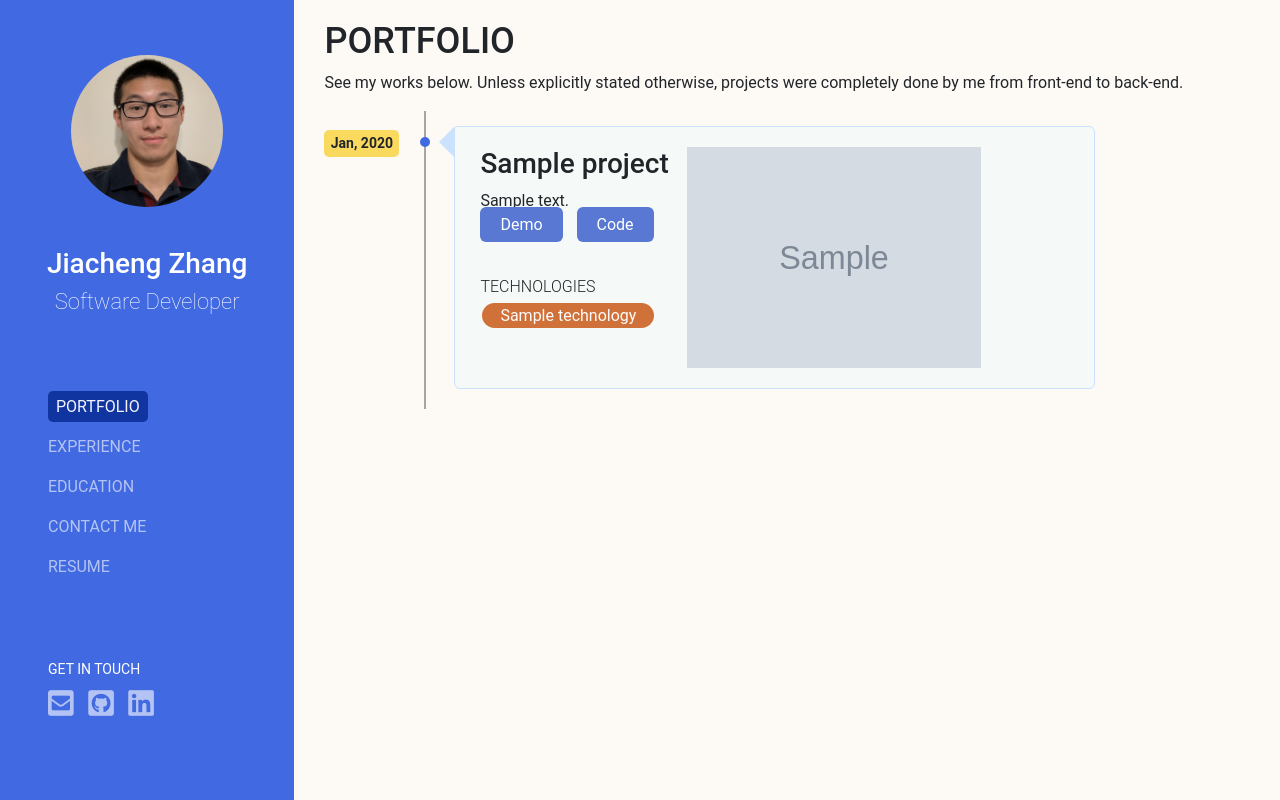
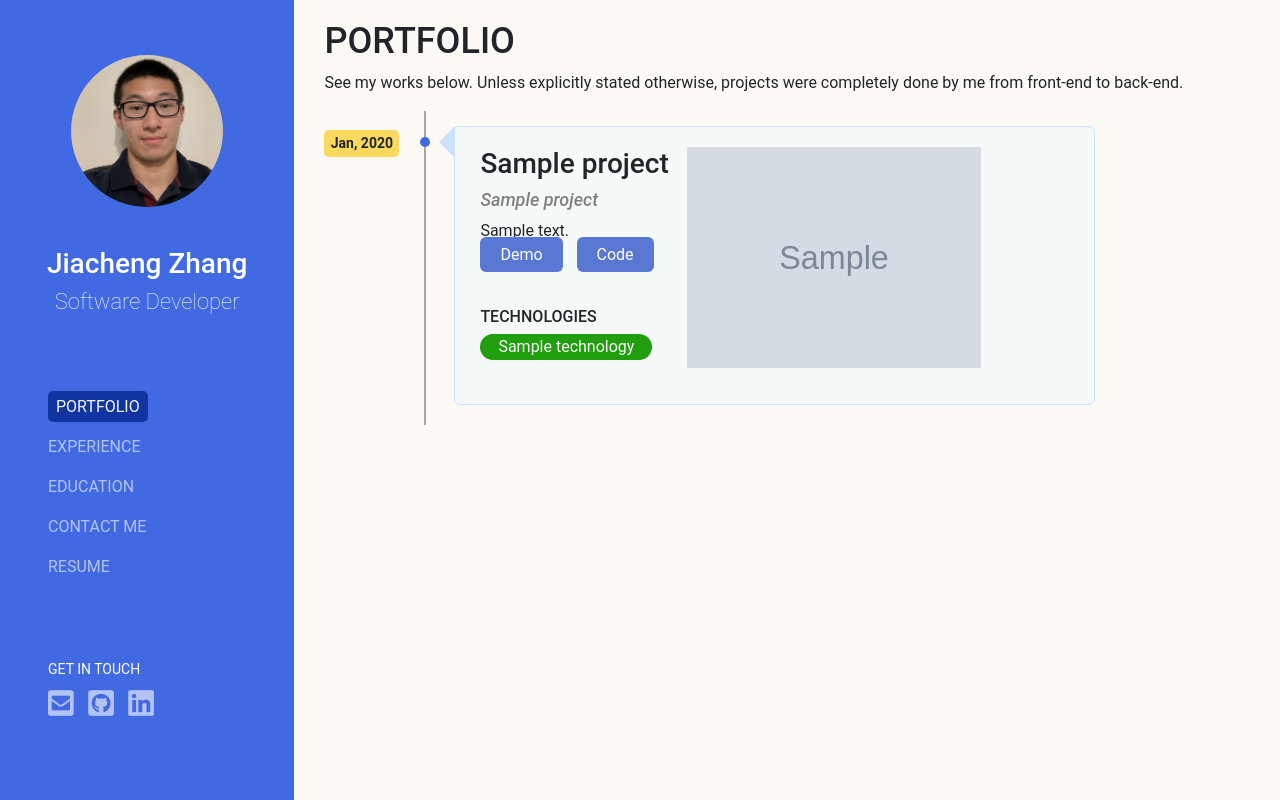
Before and after one commit to jiachengzhang1/portfolio-web, a Django app: page / in a window 1280 px wide. Run offline with Django 3.2, Linux system fonts and the light colour scheme; tables that the repository leaves empty hold one stand-in row (Sample ...); some libraries are stand-ins or nearby versions.

Commit message:
enhence website style

```diff
--- a/portfolio_web/static/portfolio_web/portfolio.css
+++ b/portfolio_web/static/portfolio_web/portfolio.css
@@ -2,9 +2,9 @@
     font-size: 36px;
 }
 
+
 .portfolio-content {
     padding: 0;
-    /* margin-left: -20px; */
 }
 
 .project {
@@ -26,9 +26,10 @@
     font-size: 14px;
 }
 
-/* .project-content {
-    width: 100%;
-} */
+.text-content h5 {
+    font-size: 18px;
+    color: gray;
+}
 
 .text-content {
     float: left;
@@ -67,17 +68,27 @@
     padding-bottom: 20px;
 }
 
-.project-technologies h5 {
+/* .project-technologies h5 {
     font-size: 16px;
     font-weight: 300;
+} */
+
+.project-technologies a {
+    text-decoration: none;
+    color: rgba(255, 255, 255, 0.98);
+    padding: 1px 18px;
+    background: #209e0d;
+    border-radius: 50px;
+    display: inline-block;
+    width: fit-content;
 }
 
-.project-technologies a {
-    color: rgba(255, 255, 255, 0.98);
-    padding: 3px 18px;
-    background: #d1713a;
-    margin: 2px;
-    border-radius: 50px;
+/* .project-technologies {
+    display: flex;
+} */
+
+.technology {
+    margin-bottom: 4px;
 }
 
 @media (max-width: 1000px) {
--- a/portfolio_web/templates/portfolio_web/home.html
+++ b/portfolio_web/templates/portfolio_web/home.html
@@ -15,16 +15,19 @@
                 <div class="project-content">
                     <div class="text-content {% if project.image %}half{% endif %}">
                         <h3>{{ project.title }}</h3>
-                        <h5>{{ project.subtitle }}</h5>
+                        <h5><em>{{ project.subtitle }}</em></h5>
                         {{ project.content|safe }}
                         <div class="project-links">
                             <a class="project-demo" href="{{ project.demoURL }}" target="_blank">Demo</a>
                             <a class="project-code" href="{{ project.codeURL }}" target="_blank">Code</a>
                         </div>
                         <div class="project-technologies">
-                            <h5>TECHNOLOGIES</h5>
+                            <h6>TECHNOLOGIES</h6>
                             {% for technology in project.technologies %}
-                            <a href="{{ technology.link }}" target="_blank">{{technology.name}}</a>
+                            <a class="technology" href="{{ technology.link }}" target="_blank">{{technology.name}}</a>
+                            <!-- <div class="technology">
+                                <a href="{{ technology.link }}" target="_blank">{{technology.name}}</a>
+                            </div> -->
                             {% endfor %}
                         </div>
                     </div>
--- a/portfolio_web/views.py
+++ b/portfolio_web/views.py
@@ -14,6 +14,7 @@ def home(request):
         projects.append({
             'date': months[project.date.month-1] + ", " + str(project.date.year),
             'title': project.title,
+            'subtitle': project.subtitle,
             'content': project.content,
             'image': project.image,
             'demoURL': project.demoURL,
@@ -44,22 +45,12 @@ def experience(request):
             period += " –– "
             period += "Present"
 
-
-        # startMonth = experience.startDate.month
-        # date = months[startMonth - 1] + " " + str(experience.startDate.year)
-
-        # if experience.endDate != None:
-        #     endMonth = experience.endDate.month
-        #     date += (" –– " + months[startMonth - 1] + " " + str(experience.endDate.year))
-        # else:
-        #     date += (" –– " + "Present")
-
-
         location = (experience.city + ", " + experience.state)
 
         experiences.append({
             'image': experience.image,
             'title': experience.title,
+            'subtitle': experience.subtitle,
             'content': experience.content,
             'position': experience.position,
             'date': period,
```
